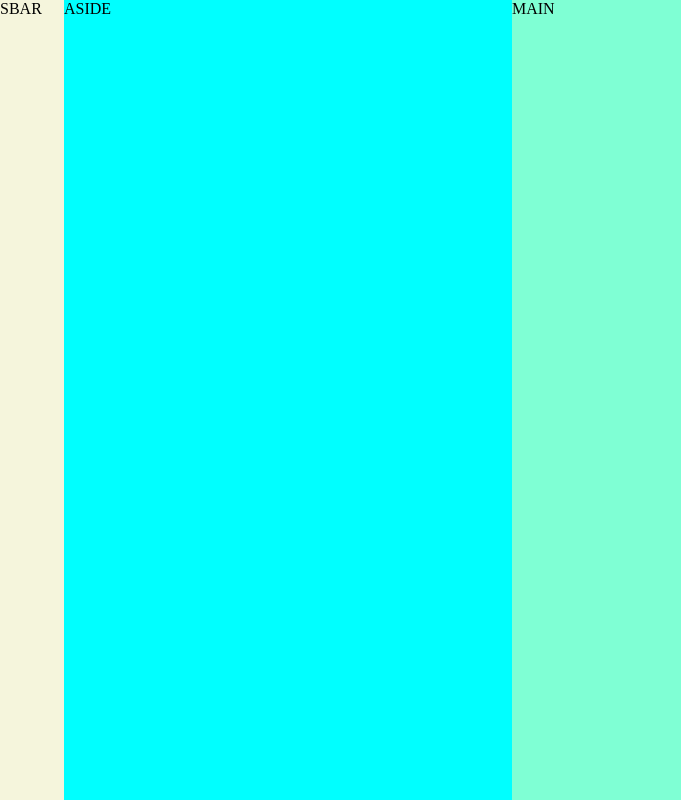
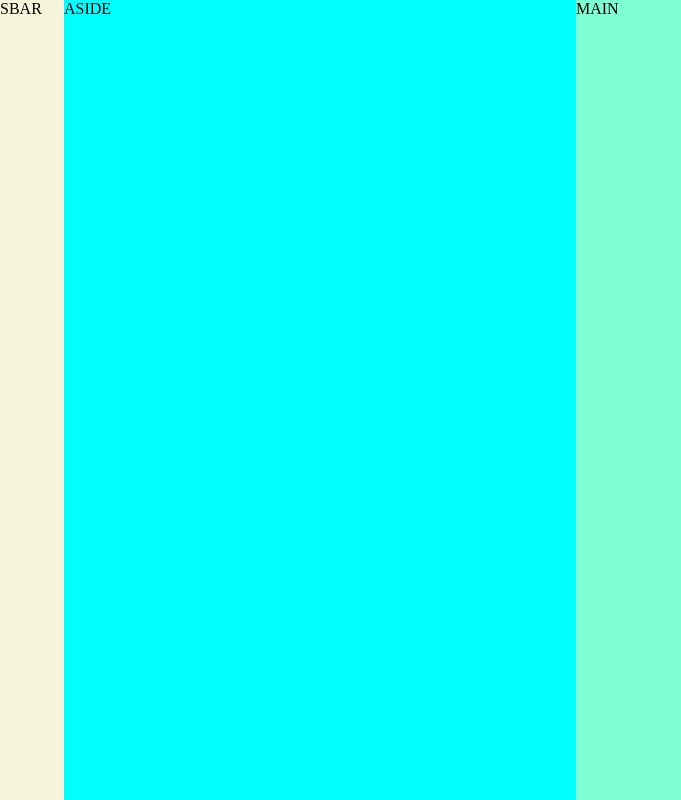
Before and after one commit to nagu2211/livechat, a website: page public/index.html in a window 1280 px wide. Shown: the whole page, without its empty margins (0-681 px from the left). Drawn offline with nearby package versions, Linux system fonts and the light colour scheme.

Commit message:
complete grid areas

```diff
--- a/public/css/index.css
+++ b/public/css/index.css
@@ -9,7 +9,7 @@
     grid-template-areas:
     "sidebar aside main main"
     ;
-    grid-template-columns: 1fr 7fr 12fr;
+    grid-template-columns: 1fr 8fr 11fr;
 }
 
 .sidebar {
```
